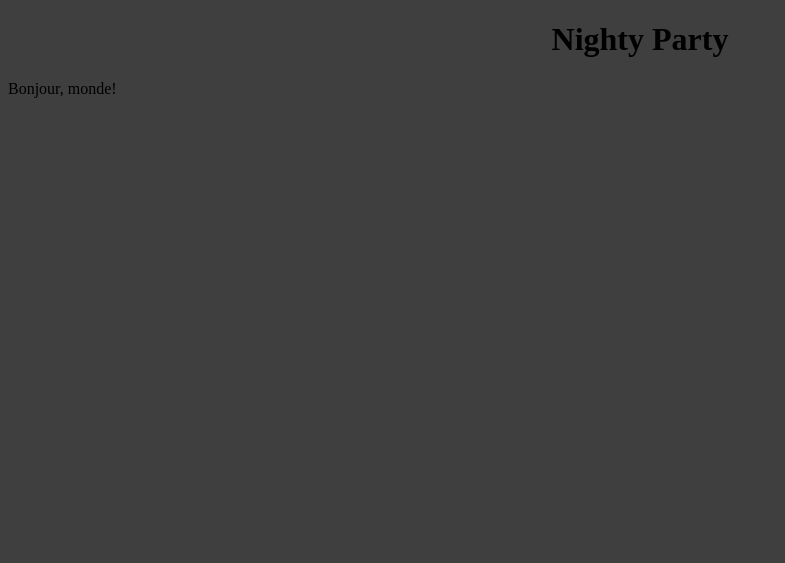
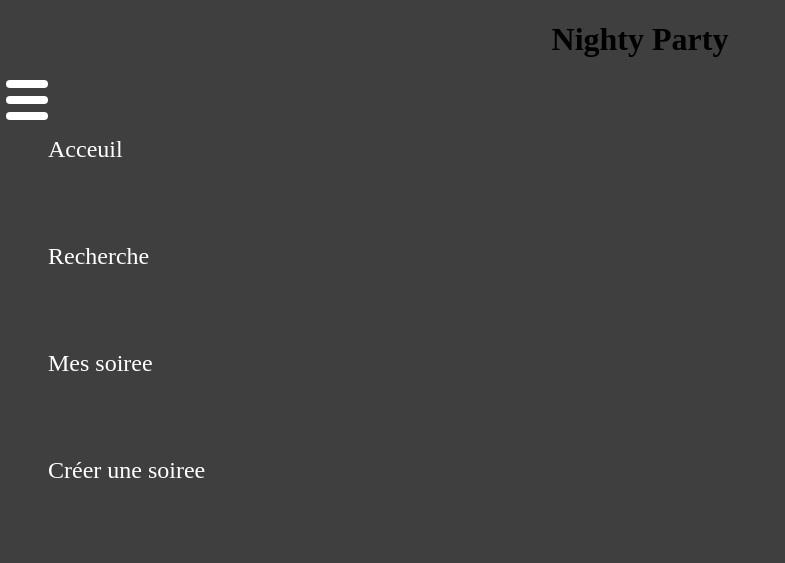
Before and after one commit to Maxime-Gangneux/Nighty-Party, a PHP site: page / in a window 1280 px wide. Shown: the top 563 px of the page, without its empty margins (0-785 px from the left). Run offline with PHP 8.4, Linux system fonts and the light colour scheme.

Commit message:
création de la nav barre

```diff
--- a/main/Acceuil/css.css
+++ b/main/Acceuil/css.css
@@ -1,7 +1,56 @@
-.main{
+h1{
     text-align: center;
 }
 
 body{
     background-color: rgb(63, 63, 64);
 }
+ul{
+    list-style: none;
+    display: flex;
+    flex-direction: column;
+    justify-content: space-between;
+}
+li{
+    color: white;
+    font-size: 3vh;
+    margin-bottom: 10vh;
+}
+.menu{
+    position: relative;
+    width: 3vw;
+    height: 5vh;
+    display: block;
+}
+.menu span{
+    position: absolute;
+    margin: 0  auto;
+    left: 0;
+    right: 0;
+    width: 90%;
+    height: 1vh;
+    background-color: white;
+}
+.menu span:nth-child(1){
+    top: 0;
+}
+.menu span:nth-child(2){
+    top: 50%;
+    transform: translateY(-50%);
+}
+.menu span:nth-child(3){
+    bottom: 0;
+}
+.menu span div{
+    position: absolute;
+    width: 1vh;
+    height: 1vh;
+    border-radius: 50%;
+    background-color: white;
+}
+.menu span div:nth-child(1){
+    left: -0.3vw;
+}
+.menu span div:nth-child(2){
+    right: -0.3vw;
+}
--- a/main/Acceuil/index.php
+++ b/main/Acceuil/index.php
@@ -7,12 +7,11 @@
     <link rel="stylesheet" href="css.css">
 </head>
 <body>
-    <div class = "main" >
+    <div class="main">
         <h1>Nighty Party</h1>
-    </div >
-    <?php
-        // Code PHP
-        echo "Bonjour, monde!";
-    ?>
+        <?php
+            include '../nav_barre/nav_barre.php';
+        ?>
+    </div>
 </body>
 </html>
--- a/main/nav_barre/nav_barre.php
+++ b/main/nav_barre/nav_barre.php
@@ -0,0 +1,26 @@
+<?php
+
+echo
+'
+<div class = "menu">
+    <span>
+        <div></div>
+        <div></div>
+    </span>
+    <span>
+        <div></div>
+        <div></div>
+    </span>
+    <span>
+        <div></div>
+        <div></div>
+    </span>
+</div>
+<ul>
+    <li>Acceuil</li>
+    <li>Recherche</li>
+    <li>Mes soiree</li>
+    <li>Créer une soiree</li>
+</ul>'
+
+?>
```
